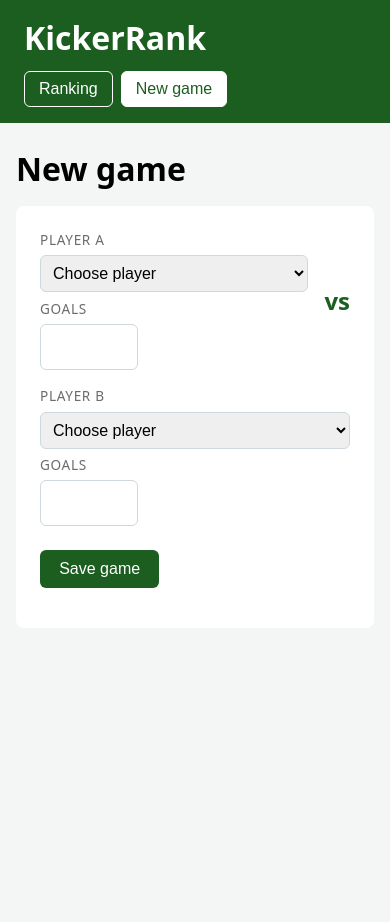
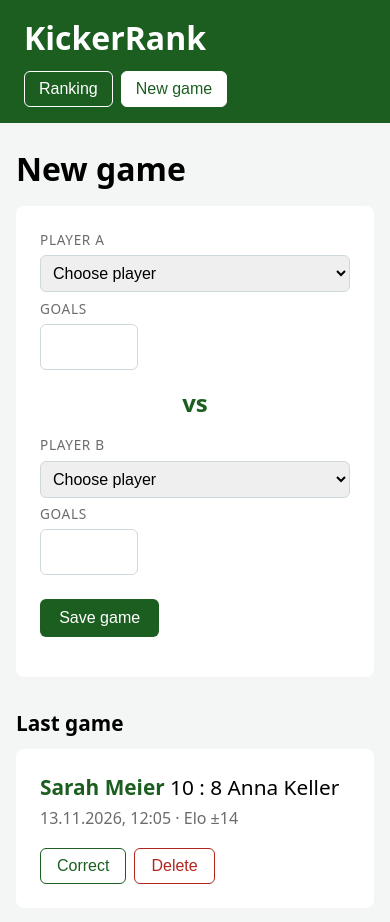
Before and after one commit to KURIBOH-BYTE/KickerRank, a plain HTML site: page presentation/index.html in a window 390 px wide. Both pictures are taken after a click on the button "New game". Before the commit the page ends 844 px from the top, so only its background shows below. Drawn offline with nearby package versions, Linux system fonts and the light colour scheme.

Commit message:
T10: Formular Add player und Box Last game

```diff
--- a/presentation/css/style.css
+++ b/presentation/css/style.css
@@ -195,3 +195,110 @@ main {
   margin: 1rem 0 0;
   color: #1b5e20;
 }
+
+
+/* Shared */
+
+h3 {
+  margin: 2rem 0 0.75rem;
+  font-size: 1.3rem;
+}
+
+.card {
+  padding: 1.5rem;
+  background: white;
+  border-radius: 8px;
+}
+
+/* Add player form */
+
+.form-row {
+  display: flex;
+  flex-wrap: wrap;
+  gap: 1rem;
+  margin-bottom: 1.5rem;
+}
+
+.field {
+  flex: 1;
+  min-width: 12rem;
+  display: flex;
+  flex-direction: column;
+  gap: 0.4rem;
+}
+
+.field label {
+  font-size: 0.85rem;
+  color: #6b6b6b;
+  text-transform: uppercase;
+  letter-spacing: 0.05em;
+}
+
+.field input,
+.field select {
+  padding: 0.5rem;
+  border: 1px solid #cfd8dc;
+  border-radius: 6px;
+  font-size: 1rem;
+}
+
+/* Last game box */
+
+.last-game-result {
+  margin: 0;
+  font-size: 1.3rem;
+}
+
+.last-game-result .winner {
+  font-weight: bold;
+  color: #1b5e20;
+}
+
+.last-game-info {
+  margin: 0.4rem 0 1.2rem;
+  color: #6b6b6b;
+}
+
+.last-game-actions {
+  display: flex;
+  flex-wrap: wrap;
+  gap: 0.5rem;
+}
+
+.secondary-button,
+.danger-button {
+  padding: 0.5rem 1rem;
+  border-radius: 6px;
+  background: white;
+  font-size: 1rem;
+  cursor: pointer;
+}
+
+.secondary-button {
+  border: 1px solid #1b5e20;
+  color: #1b5e20;
+}
+
+.danger-button {
+  border: 1px solid #b3261e;
+  color: #b3261e;
+}
+
+/* Narrow screens: players stacked, "vs" centered between them */
+
+@media (max-width: 600px) {
+  .match {
+    flex-direction: column;
+    align-items: stretch;
+  }
+
+  .versus {
+    align-self: center;
+  }
+}
+
+.side select,
+.field select {
+  width: 100%;
+  min-width: 0;
+}
--- a/presentation/index.html
+++ b/presentation/index.html
@@ -32,6 +32,27 @@
         <tbody id="ranking-table-body">
         </tbody>
       </table>
+
+      <h3>Add player</h3>
+      <form id="player-form" class="card" novalidate>
+        <div class="form-row">
+          <div class="field">
+            <label for="first-name">First name</label>
+            <input type="text" id="first-name" maxlength="50">
+          </div>
+          <div class="field">
+            <label for="last-name">Last name</label>
+            <input type="text" id="last-name" maxlength="50">
+          </div>
+          <div class="field">
+            <label for="department">Department</label>
+            <select id="department">
+              <option value="">Choose department</option>
+            </select>
+          </div>
+        </div>
+        <button type="submit" class="submit-button">Add player</button>
+      </form>
     </section>
 
     <section id="new-game" class="page-section hidden">
@@ -63,6 +84,16 @@
         <ul id="game-errors" class="errors"></ul>
         <p id="game-success" class="success"></p>
       </form>
+
+      <h3>Last game</h3>
+      <div id="last-game" class="card">
+        <p class="last-game-result"></p>
+        <p class="last-game-info"></p>
+        <div class="last-game-actions">
+          <button type="button" class="secondary-button">Correct</button>
+          <button type="button" class="danger-button">Delete</button>
+        </div>
+      </div>
     </section>
   </main>
 
--- a/presentation/js/main.js
+++ b/presentation/js/main.js
@@ -97,6 +97,42 @@ $("#game-form").on("submit", function (event) {
     }
 });
 
+function fetchDepartments() {
+    $.getJSON("test_data/departments.json").done(function (departments) {
+        const select = $("#department");
+        departments.forEach((department) => {
+            select.append(`<option value="${department}">${department}</option>`);
+        });
+    });
+}
+
+function fetchLastGame() {
+    $.getJSON("test_data/last_game.json").done(renderLastGame);
+}
+
+function renderLastGame(game) {
+    const playerA = `${game.player_a.first_name} ${game.player_a.last_name}`;
+    const playerB = `${game.player_b.first_name} ${game.player_b.last_name}`;
+    const winnerIsA = game.winner_id === game.player_a.id;
+
+    $("#last-game .last-game-result").html(
+        `<span class="${winnerIsA ? "winner" : ""}">${playerA}</span>
+         ${game.goals_a} : ${game.goals_b}
+         <span class="${winnerIsA ? "" : "winner"}">${playerB}</span>`
+    );
+
+    const date = new Date(game.played_at).toLocaleString("de-CH", {
+        day: "2-digit", month: "2-digit", year: "numeric", hour: "2-digit", minute: "2-digit",
+    });
+    $("#last-game .last-game-info").text(`${date} · Elo ±${game.elo_change}`);
+}
+
+$("#player-form").on("submit", function (event) {
+    event.preventDefault();
+});
+
 $(document).ready(function () {
     fetchRanking();
+    fetchDepartments();
+    fetchLastGame();
 });
--- /dev/null
+++ b/presentation/test_data/departments.json
@@ -0,0 +1 @@
+["Development", "Marketing", "Finance", "Support", "HR"]
--- /dev/null
+++ b/presentation/test_data/last_game.json
@@ -0,0 +1,10 @@
+{
+  "id": 12,
+  "played_at": "2026-11-13T12:05:00",
+  "player_a": {"id": 1, "first_name": "Sarah", "last_name": "Meier", "department": "Marketing", "elo": 1278, "games_played": 19},
+  "player_b": {"id": 2, "first_name": "Anna", "last_name": "Keller", "department": "Development", "elo": 1215, "games_played": 8},
+  "goals_a": 10,
+  "goals_b": 8,
+  "elo_change": 14,
+  "winner_id": 1
+}
```
Also changed, not shown: 1 other file.
